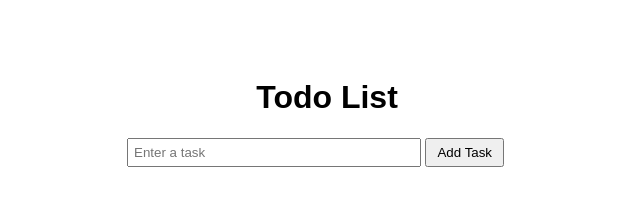
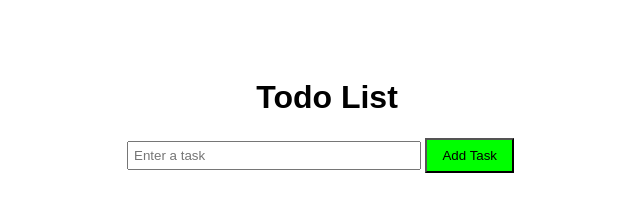
Before and after one commit to tamdhla/todo-list-demo, a plain HTML site: page index.html in a window 1280 px wide. Shown: the whole page, without its empty margins (313-953 px from the left). Drawn offline with Linux system fonts and the light colour scheme.

Commit message:
Change button style on main

```diff
--- a/styles.css
+++ b/styles.css
@@ -15,7 +15,9 @@ input {
     padding: 5px;
 }
 button {
-    padding: 5px 10px;
+    padding: 8px 15px;
+    background-color: #00ff00;
+    color: black;
 }
 ul {
     list-style-type: none;
```
